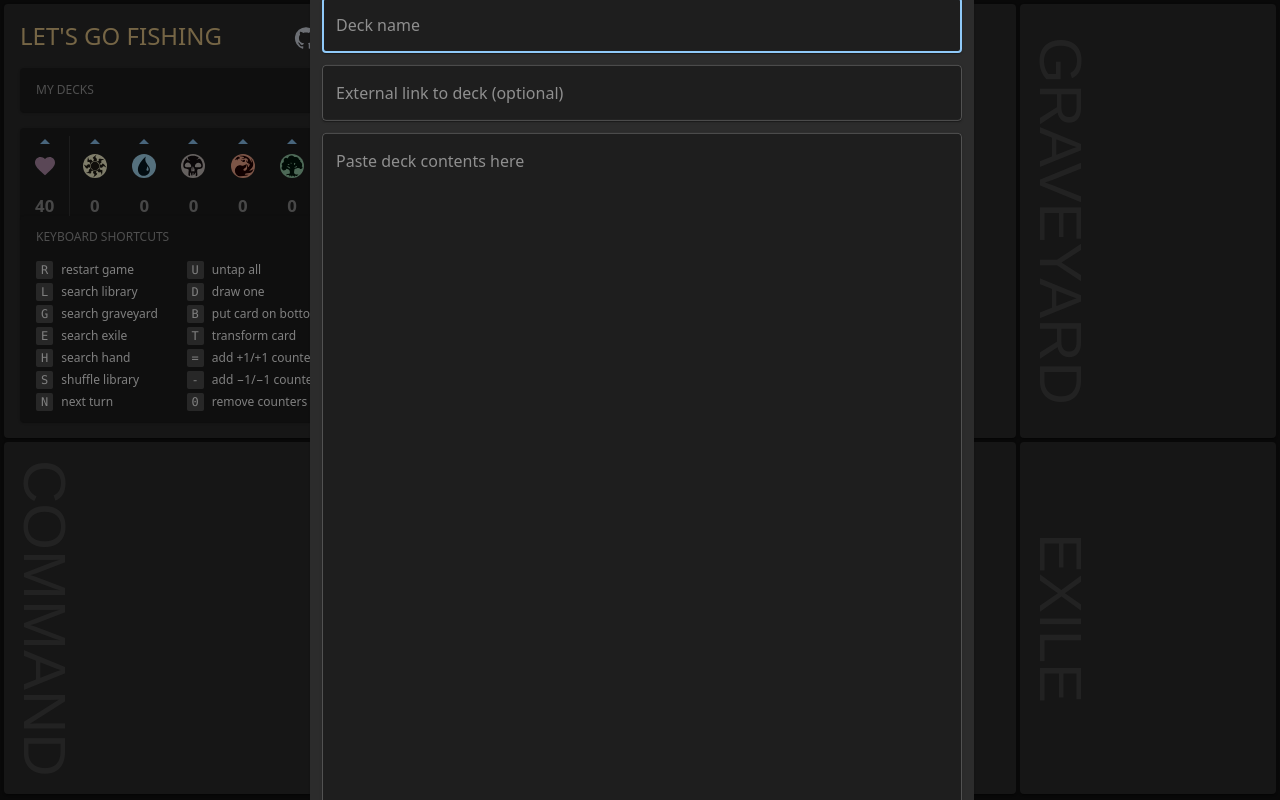
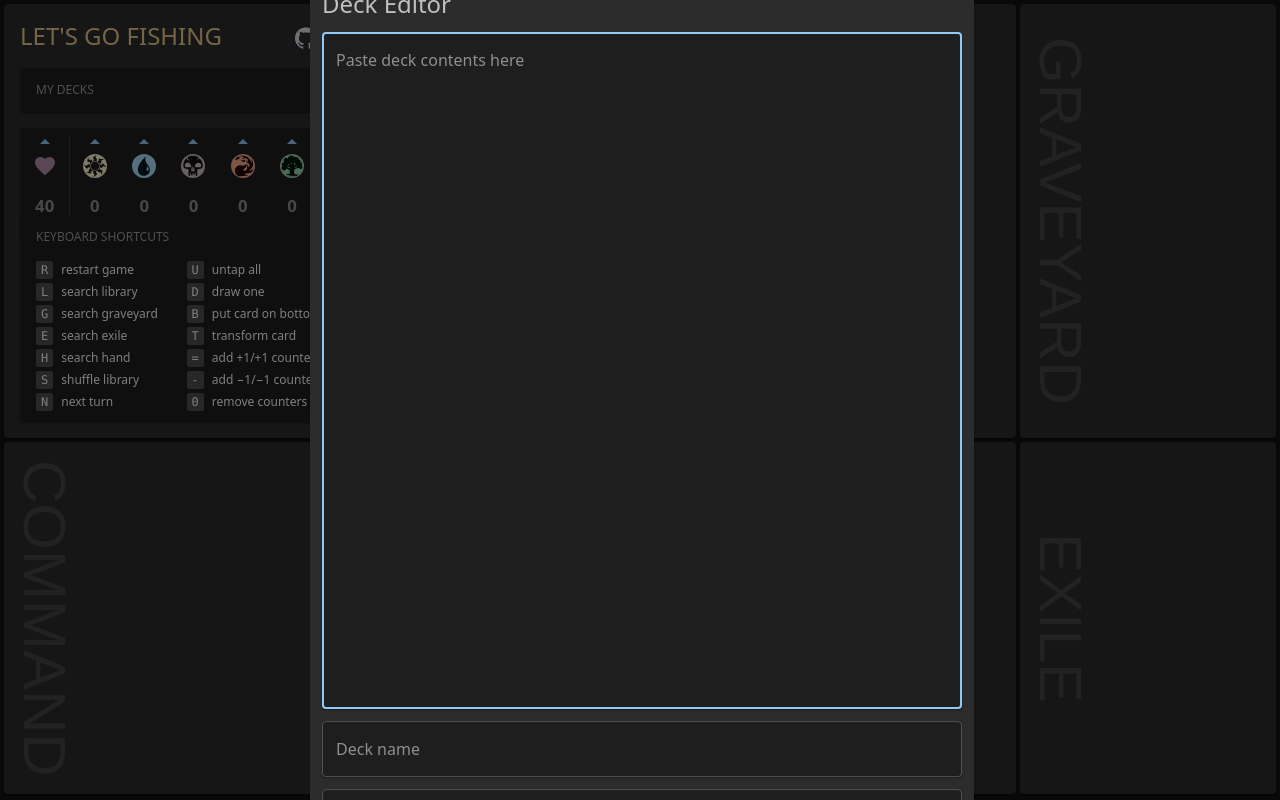
Before and after one commit to avocadianmage/lets-go-fishing, a React (Vite) app: page / in a window 1280 px wide. Both pictures are taken after a click on the button 342 px from the left and 90 px from the top of the page. Built offline with nearby package versions, Linux system fonts and the light colour scheme.

Commit message:
reorder deck edit form

```diff
--- a/src/components/lefter/deckEditModal.tsx
+++ b/src/components/lefter/deckEditModal.tsx
@@ -1,4 +1,4 @@
-import { Box, Button, Modal, Paper, Stack, TextField } from '@mui/material';
+import { Box, Button, Modal, Paper, Stack, TextField, Typography } from '@mui/material';
 import { ModalStyle } from '../../global/constants';
 import { Pane } from '../controls/pane';
 import { ChangeEvent, FormEvent, useEffect, useState } from 'react';
@@ -22,8 +22,10 @@ export const DeckEditModal = ({ isOpen, deckToEdit, onClose }: DeckEditModalProp
     const [formValues, setFormValues] = useState<DeckFormData>(getDefaultFormValues());
 
     useEffect(() => {
-        setFormValues(getDefaultFormValues());
-    }, [deckToEdit]);
+        if (isOpen) {
+            setFormValues(getDefaultFormValues());
+        }
+    }, [isOpen, deckToEdit]);
 
     const handleChange = (e: ChangeEvent<HTMLInputElement>) => {
         setFormValues({ ...formValues, [e.target.name]: e.target.value });
@@ -42,13 +44,29 @@ export const DeckEditModal = ({ isOpen, deckToEdit, onClose }: DeckEditModalProp
                     onSubmit={handleSubmit}
                     sx={{ display: 'flex', flexDirection: 'column', gap: '12px' }}
                 >
+                    <Typography variant='h5' color='text.secondary'>
+                        Deck Editor
+                    </Typography>
+
+                    <Paper>
+                        <TextField
+                            name='contents'
+                            placeholder='Paste deck contents here'
+                            fullWidth
+                            multiline
+                            required
+                            autoFocus
+                            rows={28}
+                            onChange={handleChange}
+                            value={formValues.contents}
+                        />
+                    </Paper>
                     <Paper>
                         <TextField
                             name='name'
                             placeholder='Deck name'
                             fullWidth
                             required
-                            autoFocus
                             onChange={handleChange}
                             value={formValues.name}
                         />
@@ -60,18 +78,6 @@ export const DeckEditModal = ({ isOpen, deckToEdit, onClose }: DeckEditModalProp
                             fullWidth
                             onChange={handleChange}
                             value={formValues.url}
-                        />
-                    </Paper>
-                    <Paper>
-                        <TextField
-                            name='contents'
-                            placeholder='Paste deck contents here'
-                            fullWidth
-                            multiline
-                            required
-                            rows={28}
-                            onChange={handleChange}
-                            value={formValues.contents}
                         />
                     </Paper>
                     <Stack
```
